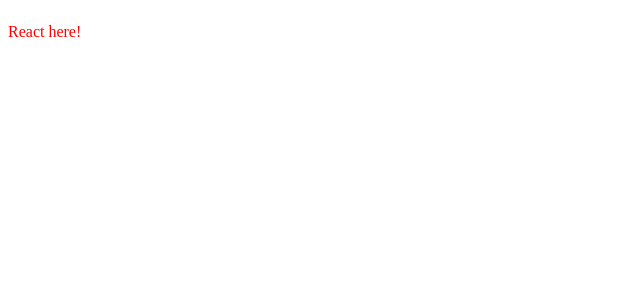
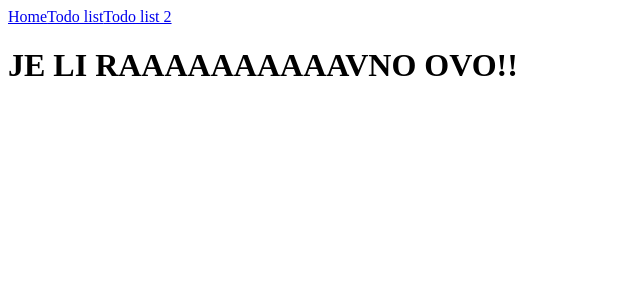
Before and after one commit to Uraharadono/ReactTodo, a React app: page / in a window 1280 px wide. Shown: the top 300 px of the page, without its empty margins (0-640 px from the left). Built offline with nearby package versions, Linux system fonts and the light colour scheme.

Commit message:
Added react router

```diff
--- a/package.json
+++ b/package.json
@@ -9,7 +9,8 @@
     "//this command will fallback to default src/index.js file to build// build-production": "webpack --mode production",
     "build": "webpack --mode development ./src/index.js --output ./dist/main.js",
     "build-production": "webpack --mode production ./src/index.js --output ./dist/main.js",
-    "dev": "webpack-dev-server --mode development --open",
+    "// barebone webpack dev server config  //dev": "webpack-dev-server --mode --open",
+    "dev": "webpack-dev-server --mode development ./src/App.js --output ./dist/main.js --open",
     "lint": "eslint \"src/**/*.{js,jsx}\""
   },
   "repository": {
@@ -41,5 +42,8 @@
     "webpack": "^4.26.0",
     "webpack-cli": "^3.1.2",
     "webpack-dev-server": "^3.1.10"
+  },
+  "dependencies": {
+    "react-router-dom": "^4.3.1"
   }
 }
--- a/src/App.js
+++ b/src/App.js
@@ -1,24 +1,39 @@
 import React from "react";
 import ReactDOM from "react-dom";
-// const App = () => {
-//     return (
-//         <div>
-//             <p>React here!</p>
-//         </div>
-//     );
-// };
+import { BrowserRouter as Router, Route, Link } from "react-router-dom";
+import Todo from "./TodoComponent/Todo";
+import Todo2 from "./TodoComponentTwo/Todo";
 
 class App extends React.Component {
 
     render() {
         return (
-            <div>
-                <p>React here!</p>
-            </div>
+            <Router>
+                <div>
+                    <header>
+                        <Link to="/">
+                            Home
+                        </Link>
+                        <Link to="/todo-list">
+                            Todo list
+                        </Link>
+                        <Link to="/todo-list-2">
+                            Todo list 2
+                        </Link>
+                    </header>
+                    {/* <div>
+                        <p>React here!</p>
+                    </div> */}
+
+                    <Route path="/" exact component={Todo} />
+                    <Route path="/todo-list"  component={Todo} />
+                    <Route path="/todo-list-2" component={Todo2} />
+                </div>
+            </Router>
         );
     }
 
 }
 
-export default App;
+// export default App;
 ReactDOM.render(<App />, document.getElementById("app"));
--- /dev/null
+++ b/src/TodoComponent/Todo.js
@@ -0,0 +1,13 @@
+import React from "react";
+
+class Todo extends React.Component {
+
+    render() {
+        return (
+            <h1>JE LI RAAAAAAAAAAVNO OVO!! </h1>
+        )
+    }
+
+}
+
+export default Todo;
--- /dev/null
+++ b/src/TodoComponentTwo/Todo.js
@@ -0,0 +1,13 @@
+import React from "react";
+
+class Todo2 extends React.Component {
+
+    render() {
+        return (
+            <h1>Todo component 2!! </h1>
+        )
+    }
+
+}
+
+export default Todo2;
--- a/src/index.js
+++ /dev/null
@@ -1,2 +0,0 @@
-import App from "./App";
-import style from "./main.css";
```
Also changed, not shown: 1 other file (tests, documents, lock files or other folders).
